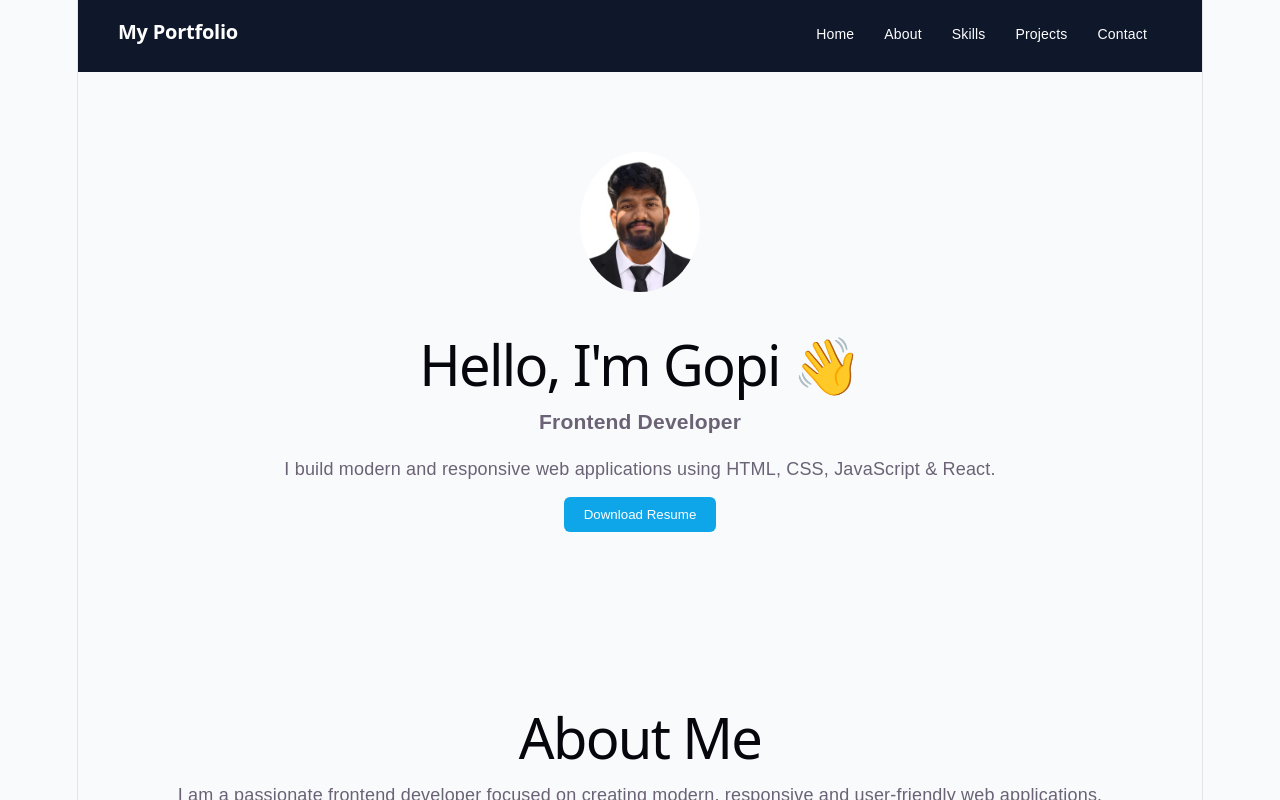
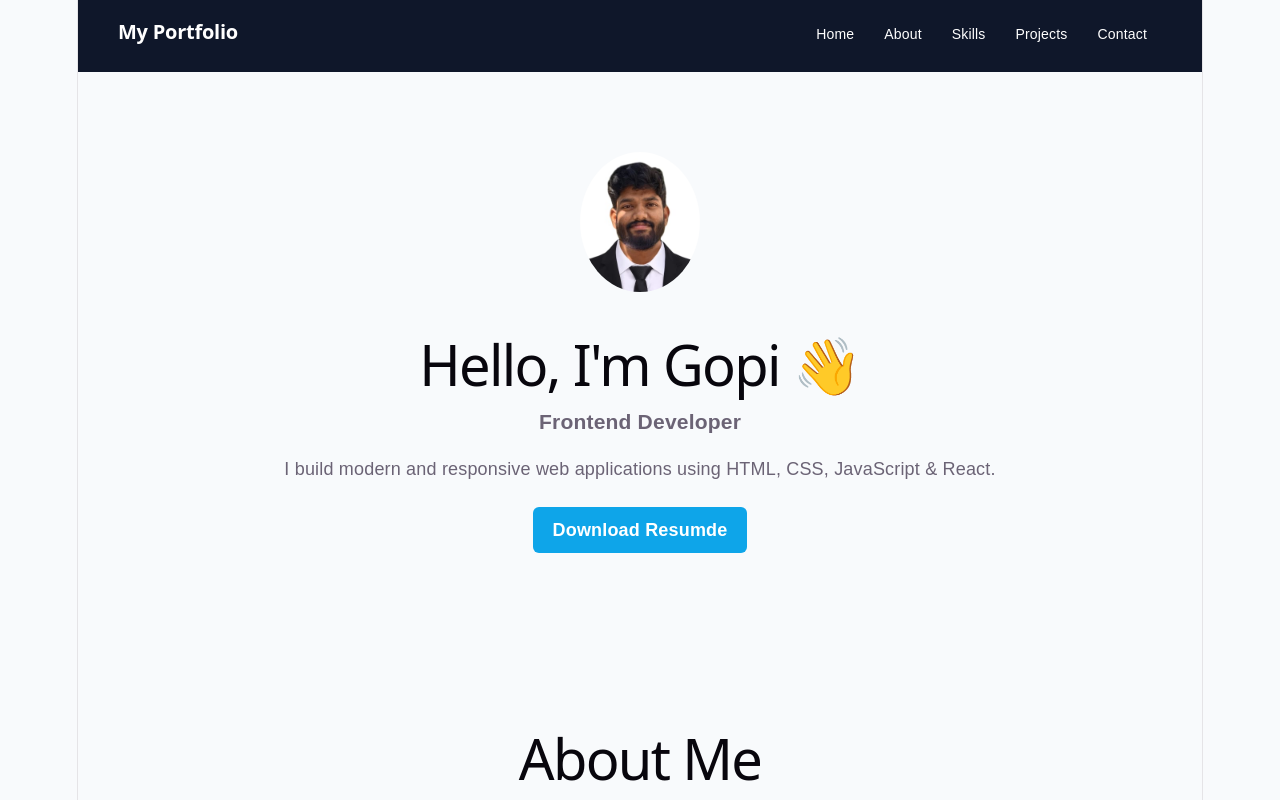
Before and after one commit to gopimahi7781/my-portfolio, a React (Vite) app: page / in a window 1280 px wide. Shown: the top 800 px of the page. Built offline with nearby package versions, Linux system fonts and the light colour scheme; the HTML template or start-up script is replaced by a standard one.

Commit message:
Updated portfolio with resume download button

```diff
--- a/src/App.css
+++ b/src/App.css
@@ -13,7 +13,7 @@ body {
 }
 
 .logo {
-  color: white; /* 👉 FIX (white text) */
+  color: white;
   font-weight: bold;
   font-size: 20px;
 }
@@ -23,34 +23,67 @@ body {
   color: white;
   text-decoration: none;
   font-size: 14px;
+  position: relative;
+}
+
+/* Nav hover underline */
+.nav-links a::after {
+  content: '';
+  position: absolute;
+  width: 0;
+  height: 2px;
+  background: white;
+  left: 0;
+  bottom: -3px;
+  transition: 0.3s;
+}
+
+.nav-links a:hover::after {
+  width: 100%;
 }
 
 /* Home */
 .home {
   text-align: center;
-  padding: 80px 20px; /* 👉 MORE SPACE */
+  padding: 80px 20px;
+  animation: fadeIn 1s ease-in-out;
 }
 
 .profile-img {
   width: 120px;
   border-radius: 50%;
   margin-bottom: 20px;
+  animation: fadeIn 1.2s ease-in-out;
 }
 
+/* Resume Button */
 .btn {
+  display: inline-block;          /* IMPORTANT */
   background: #0ea5e9;
   color: white;
   padding: 10px 20px;
-  border: none;
-  margin-top: 15px;
+  margin-top: 25px;               /* ⬅️ Button text nundi koncham kindaki */
   border-radius: 6px;
   cursor: pointer;
+  text-decoration: none;          /* underline remove */
+  font-weight: bold;
+  transition: 0.3s;
+  border: none;
 }
 
-/* Sections spacing FIX */
-.about, .skills, .projects, .contact {
+.btn:hover {
+  background: #0284c7;
+  transform: scale(1.05);
+}
+
+/* Sections */
+.about,
+.skills,
+.projects,
+.contact {
   text-align: center;
-  padding: 80px 20px; /* 👉 BIG SPACE */
+  padding: 80px 20px;
+  animation: fadeIn 1s ease-in-out;
 }
 
 /* Skills */
@@ -71,7 +104,7 @@ body {
 .project-container {
   display: flex;
   justify-content: center;
-  gap: 30px; /* 👉 MORE GAP */
+  gap: 30px;
   margin-top: 30px;
   flex-wrap: wrap;
 }
@@ -81,19 +114,16 @@ body {
   border-radius: 12px;
   width: 250px;
   background: white;
-  transition: 0.3s;
-
-  /* 👉 SHADOW ADD */
-  box-shadow: 0 4px 10px rgba(0,0,0,0.1);
+  box-shadow: 0 4px 10px rgba(0, 0, 0, 0.1);
+  transition: all 0.3s ease;
 }
 
-/* 👉 HOVER EFFECT */
 .project-card:hover {
-  transform: translateY(-5px);
-  box-shadow: 0 8px 20px rgba(0,0,0,0.15);
+  transform: translateY(-8px) scale(1.02);
+  box-shadow: 0 8px 20px rgba(0, 0, 0, 0.15);
 }
 
-/* Buttons */
+/* Project Buttons */
 .btn-group {
   margin-top: 15px;
 }
@@ -107,7 +137,8 @@ body {
   color: white;
   cursor: pointer;
 }
-/* 🔥 FADE IN ANIMATION */
+
+/* Fade In Animation */
 @keyframes fadeIn {
   from {
     opacity: 0;
@@ -119,54 +150,11 @@ body {
   }
 }
 
-/* Apply to sections */
-.home, .about, .skills, .projects, .contact {
-  animation: fadeIn 1s ease-in-out;
-}
-
-/* 🔥 PROFILE IMAGE ANIMATION */
-.profile-img {
-  animation: fadeIn 1.2s ease-in-out;
-}
-
-/* 🔥 BUTTON HOVER EFFECT */
-.btn:hover {
-  background: #0284c7;
-  transform: scale(1.05);
-  transition: 0.3s;
-}
-
-/* 🔥 PROJECT CARD HOVER (upgrade) */
-.project-card {
-  transition: all 0.3s ease;
-}
-
-.project-card:hover {
-  transform: translateY(-8px) scale(1.02);
-}
-
-/* 🔥 NAV LINKS HOVER */
-.nav-links a {
-  position: relative;
-}
-
-.nav-links a::after {
-  content: '';
-  position: absolute;
-  width: 0;
-  height: 2px;
-  background: white;
-  left: 0;
-  bottom: -3px;
-  transition: 0.3s;
-}
-
-.nav-links a:hover::after {
-  width: 100%;
-}
 html {
   scroll-behavior: smooth;
 }
+
+/* Contact Form */
 .contact form {
   display: flex;
   flex-direction: column;
@@ -189,6 +177,7 @@ html {
   border: none;
   cursor: pointer;
 }
+
 .contact {
   text-align: center;
   padding: 40px;
--- a/src/App.jsx
+++ b/src/App.jsx
@@ -23,7 +23,7 @@ function App() {
         <h1>Hello, I'm Gopi 👋</h1>
         <h3>Frontend Developer</h3>
         <p>I build modern and responsive web applications using HTML, CSS, JavaScript & React.</p>
-        <button className="btn">Download Resume</button>
+        <a href="/Gopi_Krishna_Reddy_Resume.pdf" download className="btn"> Download Resumde</a>
       </section>
 
       {/* About */}
```
Also changed, not shown: 1 other file (tests, documents, lock files or other folders).
